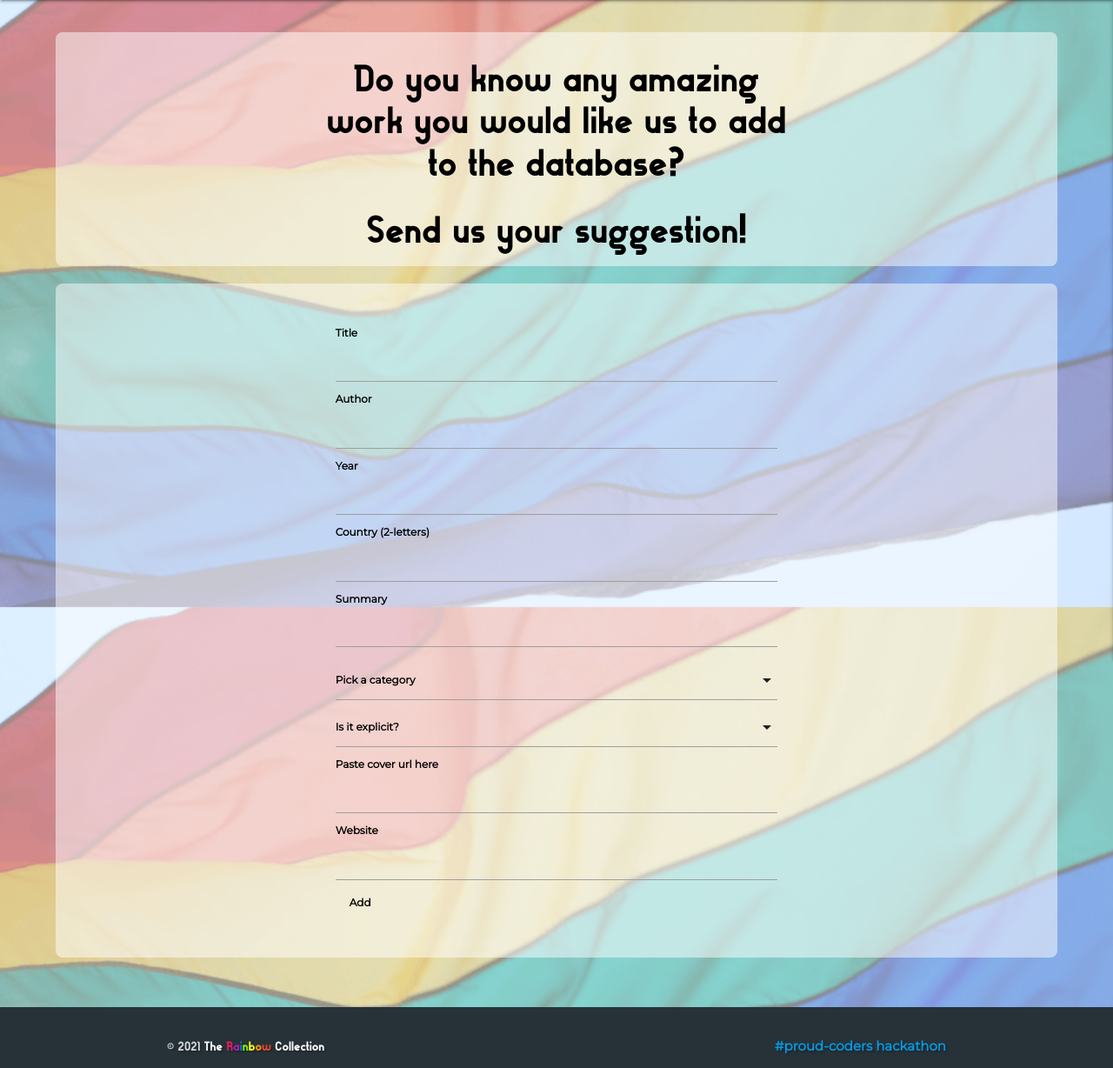
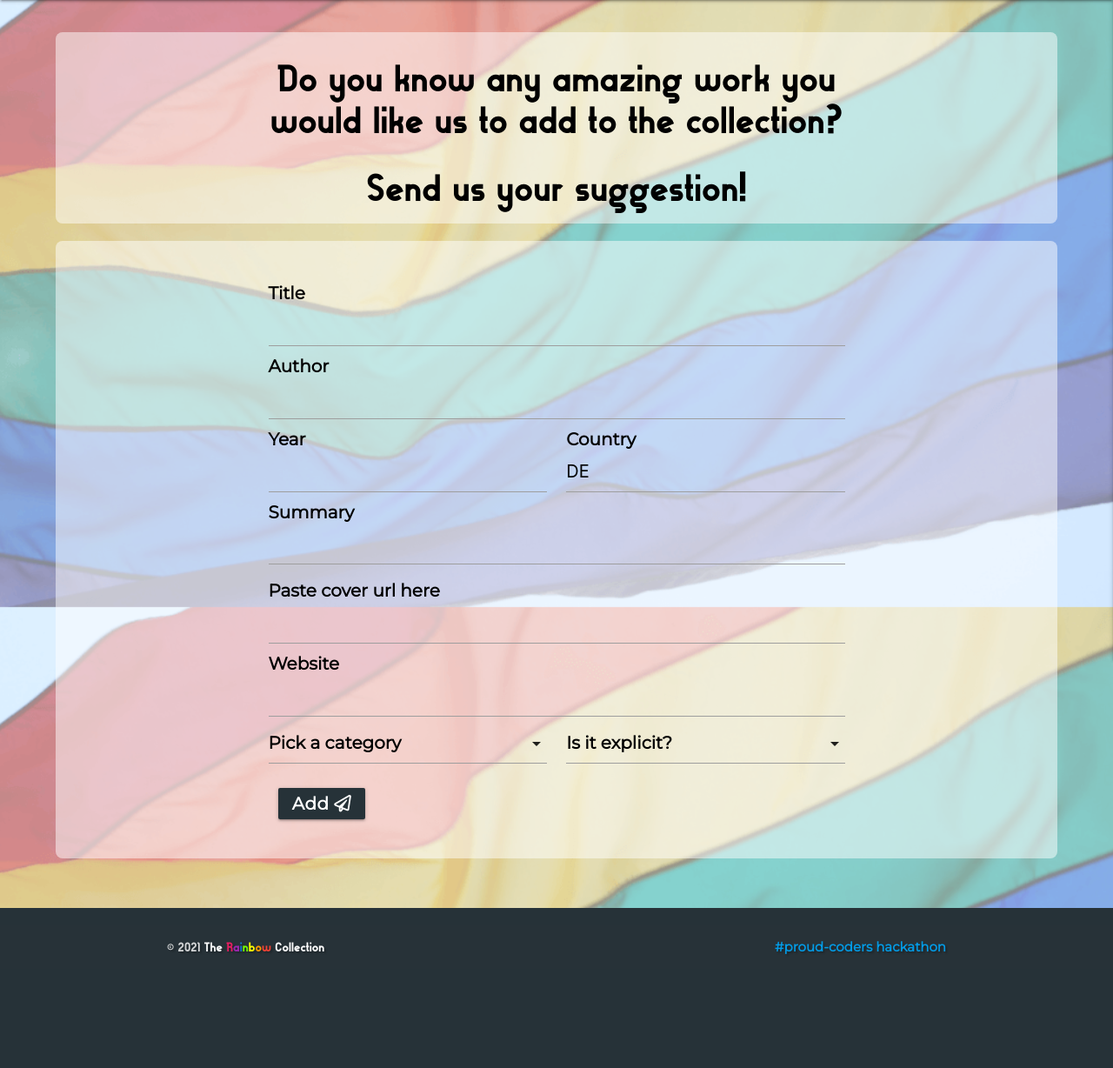
Before and after one commit to irasan/hackpride2021, a Flask app: page /suggestions in a window 1280 px wide. Shown: the part 102-1330 px from the top of the page at 87% size. After the commit the page ends 1199 px from the top, so only its background shows below. Run offline with Flask 2, Linux system fonts and the light colour scheme; the visitor is signed in with stand-in values (Sample User, id 1); data that the repository does not hold is empty; some libraries are stand-ins or nearby versions.

Commit message:
update form

```diff
--- a/static/css/style.css
+++ b/static/css/style.css
@@ -418,23 +418,28 @@
  .form-label {
     color: #000;
     font-weight: bold;
+    font-size: 20px;
 }
 
-.suggestion-form .btn-flat {
+.suggestion-form .blue-grey {
     font-family: 'Montserrat', sans-serif !important;
-    font-size: 12px !important;
+    font-size: 20px !important;
     font-weight: bold;
     text-transform: none;
-    color: #000;
+    margin-top: 20px;
 }
 
 #override-materialize .select-wrapper input.select-dropdown {
     font-family: 'Montserrat', sans-serif !important;
-    font-size: 12px !important;
+    font-size: 20px !important;
     font-weight: bold;
     color: #000;
 }
 
+::-webkit-input-placeholder {
+    color: #000;
+    font-size: 20px;
+}
 
 /* MEDIA QUERIES */
 @media only screen and (max-width: 370px) {
--- a/templates/suggestions.html
+++ b/templates/suggestions.html
@@ -3,43 +3,53 @@
 
 
 <div class="row white-opacity-bg black-text">
-    <div class="col s12 m6 offset-m3">
+    <div class="col s12 m8 offset-m2">
         <h3 class="center-align">
-            Do you know any amazing work you would like us to add to the database?
+            Do you know any amazing work you would like us to add to the collection?
         </h3>
         <h3 class="center-align">Send us your suggestion!</h3>
     </div>
 </div>
 
 <div class="row white-opacity-bg suggestion-form">
-    <form id="override-materialize" class="col s12 m6 offset-m3" method="POST" action="{{ url_for('suggestions') }}">
+    <form id="override-materialize" class="col s12 m8 offset-m2" method="POST" action="{{ url_for('suggestions') }}">
         <!-- Title -->
-        <div class="mb-3">
+        <div class="col s12">
             <label for="title" class="form-label">Title</label>
             <input type="text" name="title" class="form-control" id="title" minlength="3" maxlength="100" required>
-
+        </div>
         <!-- Author -->
-        <div class="mb-3">
+        <div class="col s12">
             <label for="author" class="form-label">Author</label>
             <input type="text" name="author" class="form-control" id="author" minlength="5" maxlength="50" required>
-
+        </div>
         <!-- Year -->
-        <div class="mb-3">
+        <div class="col s6">
             <label for="year" class="form-label">Year</label>
-            <input type="number" name="year" minlength="4" maxlength="4" class="form-control" id="year" required>
-
+            <input type="number" name="year" pattern="^[0-9]{4}$" min="1800" max="2099" class="form-control validate" id="year" required>
+        </div>
         <!-- Country -->
-        <div class="mb-3">
-            <label for="country" class="form-label">Country (2-letters)</label>
-            <input type="text" name="country" pattern="^[a-zA-Z]{2}$" minlength="2" maxlength="2" class="form-control" id="country" required>
-
+        <div class="col s6">
+            <label for="country" class="form-label">Country</label>
+            <input placeholder="DE" type="text" name="country" pattern="^[a-zA-Z]{2}$" minlength="2" maxlength="2" class="form-control" id="country" required>
+        </div>
         <!-- Summary -->
-        <div class="mb-3">
+        <div class="col s12">
             <label for="summary" class="form-label">Summary</label>
             <textarea type="text" name="summary" class="materialize-textarea form-control" id="summary" required></textarea>
-
+        </div>
+        <!-- Cover upload -->
+        <div class="col s12">
+            <label for="cover" class="form-label">Paste cover url here</label>
+            <input type="url" name="cover" class="form-control" id="cover">
+        </div>
+        <!-- Website -->
+        <div class="col s12">
+            <label for="website" class="form-label">Website</label>
+            <input type="url" name="website" class="form-control" id="website">
+        </div>
         <!-- Category -->
-        <div class="mb-3">
+        <div class="col s6">
             <select class="form-select" name="category" aria-label="form-select-lg">
                 <option selected>Pick a category</option>
                 {% for cat in categories %}
@@ -48,25 +58,26 @@
             </select>
         </div>
         <!-- Explicity -->
-        <div class="mb-3">
+        <div class="col s6">
             <select class="form-select" name="is_explicit" aria-label="form-select-lg">
                 <option selected>Is it explicit?</option>
                 <option value="True">Yes</option>
                 <option value="False">No</option>
             </select>
         </div>
-        <!-- Cover upload -->
-        <div class="mb-3">
-            <label for="cover" class="form-label">Paste cover url here</label>
-            <input type="url" name="cover" class="form-control" id="cover">
+        <!-- Submit -->
+        <div class="col s12">
+            <div class="col">
+                <button
+                  class="btn bold blue-grey darken-4 white-text"
+                  type="submit"
+                  name="action"
+                >
+                  Add
+                  <span class="ml-1"><i class="far fa-paper-plane"></i></span>
+                </button>
         </div>
-        <!-- Website -->
-        <div class="mb-3">
-            <label for="website" class="form-label">Website</label>
-            <input type="url" name="website" class="form-control" id="website">
-        </div>
-        <!-- Submit -->
-        <button type="submit" class="waves-effect btn-flat">Add</button>
+
     </form>
 </div>
 
```
